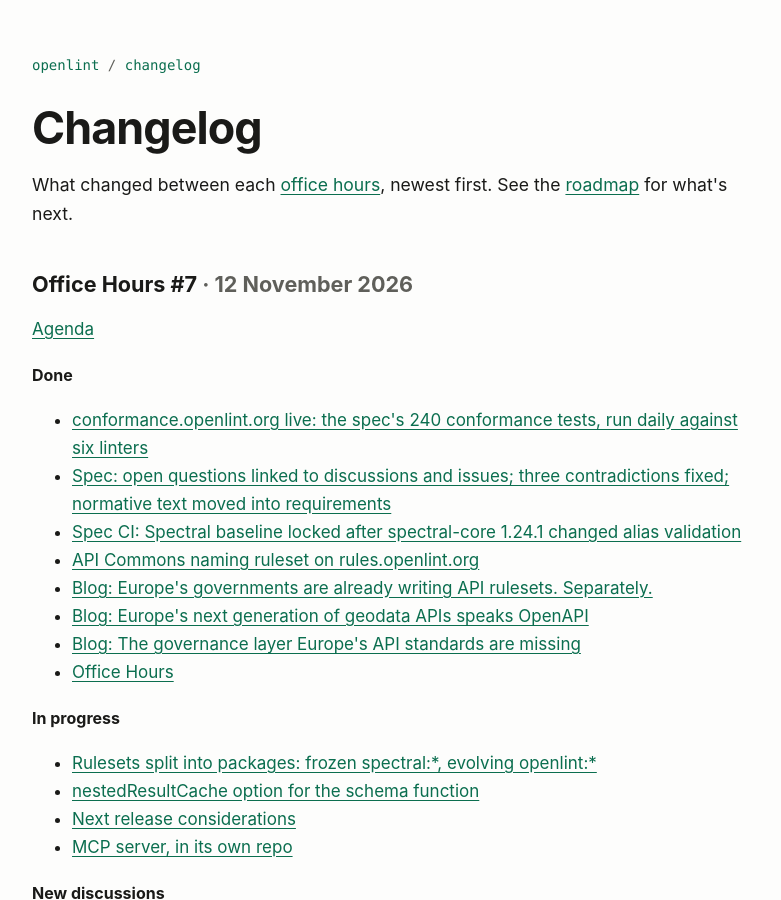
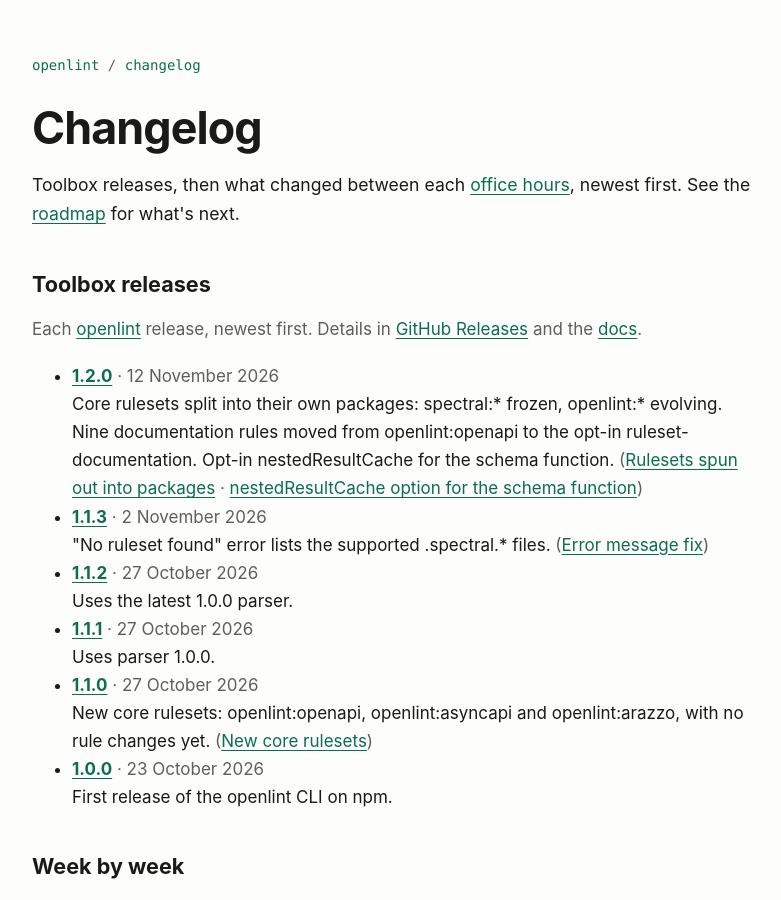
Before and after one commit to openlint/website, a Jekyll site: the page built from changelog/index.html, in a window 1280 px wide and 900 px high. Shown: the whole window, without its empty margins (248-1029 px from the left). Built offline with Jekyll 4.4.1, drawn with Linux system fonts in a browser that asks for light colours.

Commit message:
Changelog: toolbox releases section, from _data/releases.yml
Co-Authored-By: Claude Opus 5.5 <noreply@anthropic.com>

```diff
--- /dev/null
+++ b/_data/releases.yml
@@ -0,0 +1,37 @@
+# One entry per openlint CLI release, newest first. Checked weekly, before office hours.
+# Each entry links the GitHub Release, which sums up every package in the release.
+- version: "1.2.0"
+  date: 2026-11-12
+  url: https://github.com/openlint/openlint/releases/tag/openlint@1.2.0
+  summary: "Core rulesets split into their own packages: spectral:* frozen, openlint:* evolving. Nine documentation rules moved from openlint:openapi to the opt-in ruleset-documentation. Opt-in nestedResultCache for the schema function."
+  changes:
+    - text: Rulesets spun out into packages
+      url: https://github.com/openlint/openlint/pull/42
+    - text: nestedResultCache option for the schema function
+      url: https://github.com/openlint/openlint/pull/39
+- version: "1.1.3"
+  date: 2026-11-02
+  url: https://github.com/openlint/openlint/blob/main/packages/cli/CHANGELOG.md
+  summary: '"No ruleset found" error lists the supported .spectral.* files.'
+  changes:
+    - text: Error message fix
+      url: https://github.com/openlint/openlint/pull/38
+- version: "1.1.2"
+  date: 2026-10-27
+  url: https://github.com/openlint/openlint/blob/main/packages/cli/CHANGELOG.md
+  summary: Uses the latest 1.0.0 parser.
+- version: "1.1.1"
+  date: 2026-10-27
+  url: https://github.com/openlint/openlint/blob/main/packages/cli/CHANGELOG.md
+  summary: Uses parser 1.0.0.
+- version: "1.1.0"
+  date: 2026-10-27
+  url: https://github.com/openlint/openlint/blob/main/packages/cli/CHANGELOG.md
+  summary: "New core rulesets: openlint:openapi, openlint:asyncapi and openlint:arazzo, with no rule changes yet."
+  changes:
+    - text: New core rulesets
+      url: https://github.com/openlint/openlint/pull/26
+- version: "1.0.0"
+  date: 2026-10-23
+  url: https://github.com/openlint/openlint/blob/main/packages/cli/CHANGELOG.md
+  summary: First release of the openlint CLI on npm.
--- a/changelog/index.html
+++ b/changelog/index.html
@@ -7,7 +7,15 @@ crumbs:
     url: /changelog/
 ---
 <h1>Changelog</h1>
-<p class="lede">What changed between each <a href="/meetings/">office hours</a>, newest first. See the <a href="/roadmap/">roadmap</a> for what's next.</p>
+<p class="lede">Toolbox releases, then what changed between each <a href="/meetings/">office hours</a>, newest first. See the <a href="/roadmap/">roadmap</a> for what's next.</p>
+
+<h2 id="toolbox-releases">Toolbox releases</h2>
+<p class="muted">Each <a href="https://www.npmjs.com/package/openlint">openlint</a> release, newest first. Details in <a href="https://github.com/openlint/openlint/releases">GitHub Releases</a> and the <a href="https://docs.openlint.org/reference/changelog">docs</a>.</p>
+<ul>{% for r in site.data.releases %}
+<li><a href="{{ r.url }}"><strong>{{ r.version }}</strong></a> <span class="muted">· {{ r.date | date: "%-d %B %Y" }}</span><br>{{ r.summary }}{% if r.changes %} <span class="muted">({% for c in r.changes %}<a href="{{ c.url }}">{{ c.text }}</a>{% unless forloop.last %} · {% endunless %}{% endfor %})</span>{% endif %}</li>{% endfor %}
+</ul>
+
+<h2 id="weekly">Week by week</h2>
 
 {% for e in site.data.changelog %}
 <h2>{{ e.title }} <span class="muted">· {{ e.date | date: "%-d %B %Y" }}</span></h2>
```
